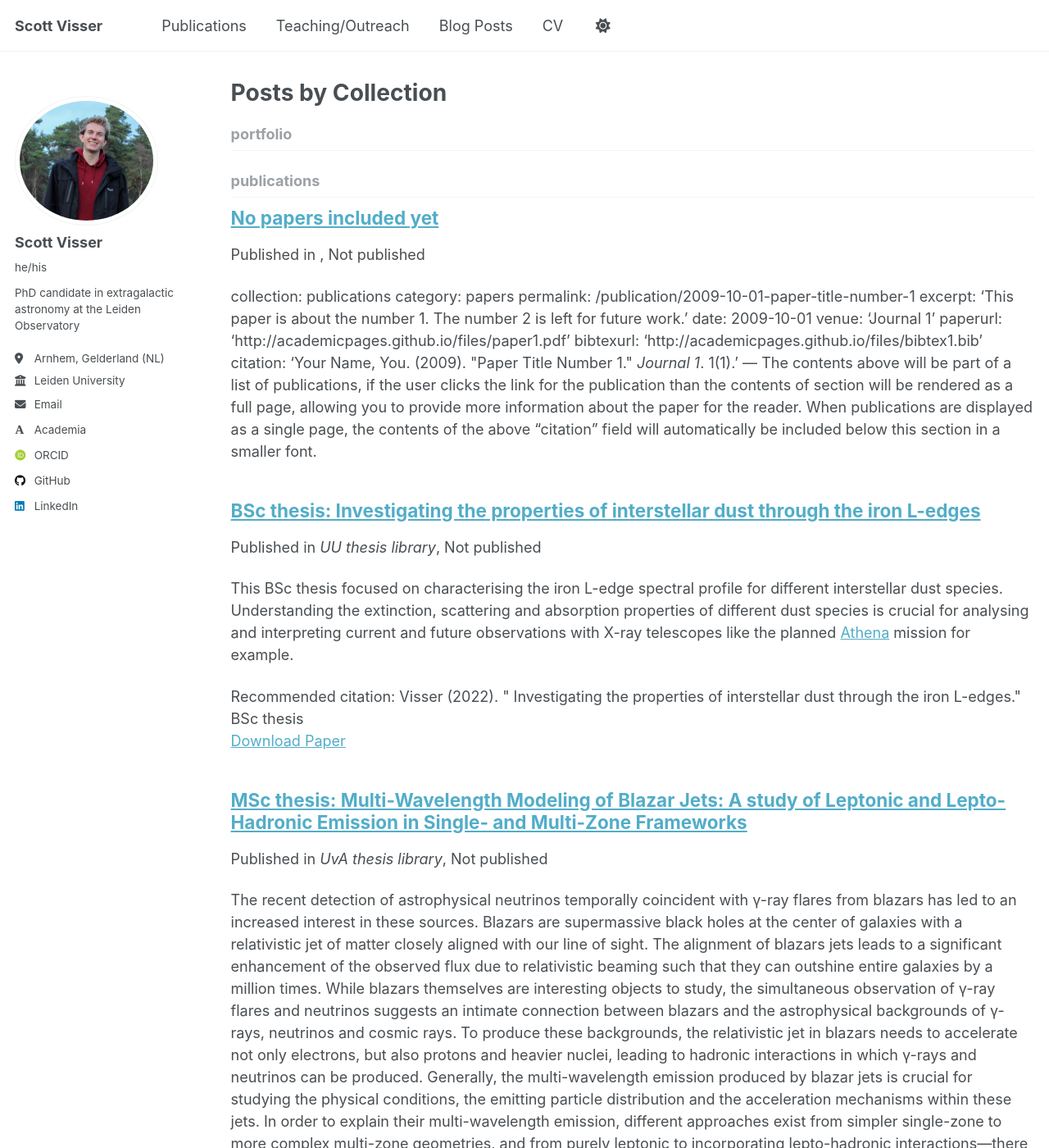
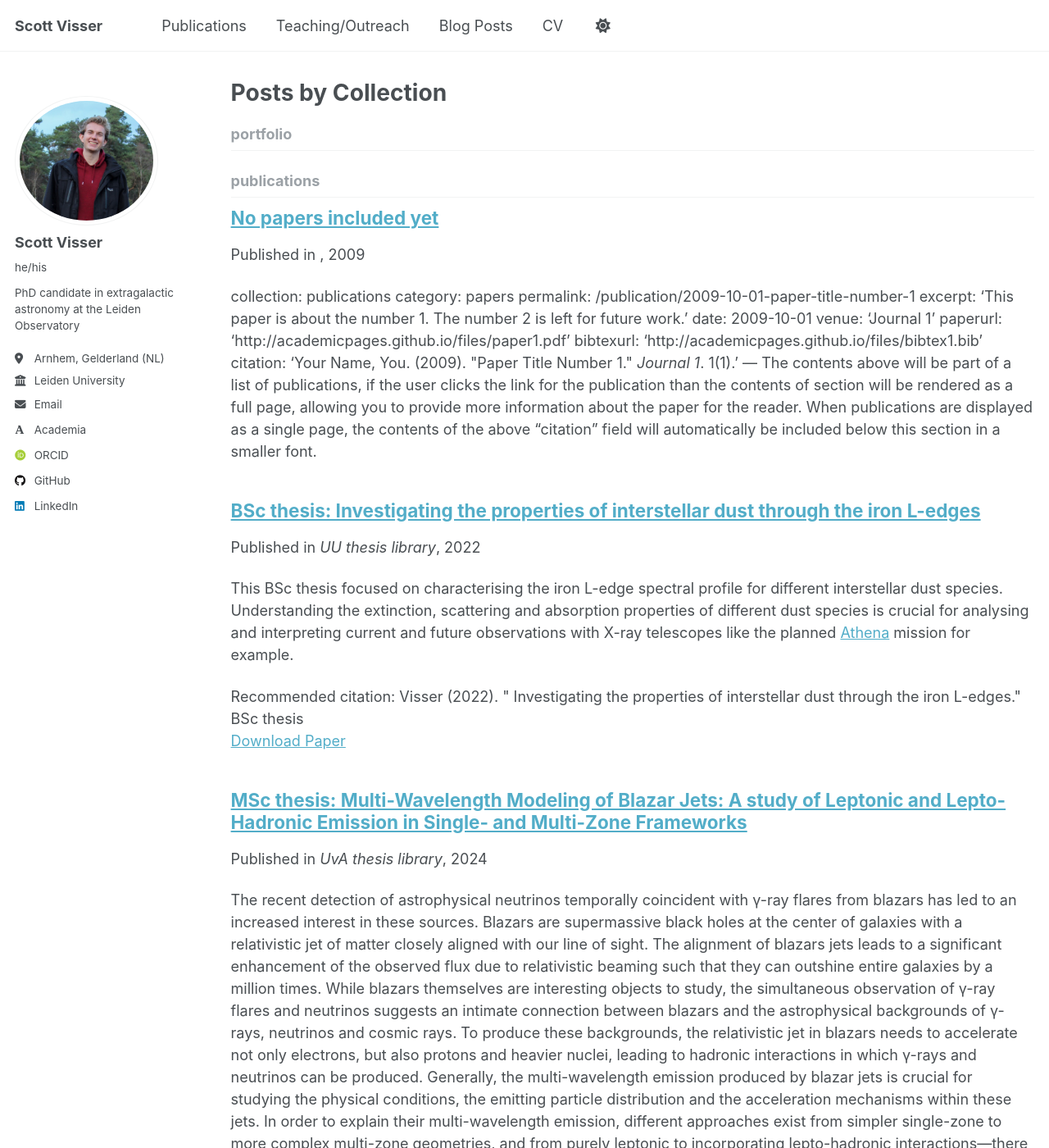
Before and after one commit to ScottV19/ScottV19.github.io, a Jekyll site: the page built from _pages/collection-archive.html, in a window 1280 px wide and 1400 px high. Shown: the whole window at 82% size. Built offline with Jekyll 4.4.1, drawn with Linux system fonts in a browser that asks for light colours; some web fonts are replaced; some of the changed text lies outside the part shown.

Commit message:
new layout test

```diff
--- a/_includes/archive-single.html
+++ b/_includes/archive-single.html
@@ -39,9 +39,9 @@
     {% endif %}
 
         {% if post.collection == 'teaching' %}
-          <p> {{ post.type }}, <i>{{ post.venue }}</i>, {{ post.date | default: "1900-01-01" | date: "%Y" }} </p>
+          <p> {{ post.type }}, <i>{{ post.venue }}</i>, {{ post.date | default: "1900-01-01" | date: "" }} </p>
         {% elsif post.collection == 'publications' %}
-          <p>Published in <i>{{ post.venue }}</i>, {{ post.date | default: "1900-01-01" | date: "Not published" }} </p>
+          <p>Published in <i>{{ post.venue }}</i>, {{ post.date | default: "1900-01-01" | date: "%Y" }} </p>
         {% elsif post.date %}
          <p class="page__date"><strong><i class="fa fa-fw fa-calendar" aria-hidden="true"></i> {{ site.data.ui-text[site.locale].date_label | default: "Published:" }}</strong> <time datetime="{{ post.date | default: "1900-01-01" | date_to_xmlschema }}">{{ post.date | default: "1900-01-01" | date: "%B %d, %Y" }}</time></p>
         {% endif %}
```
